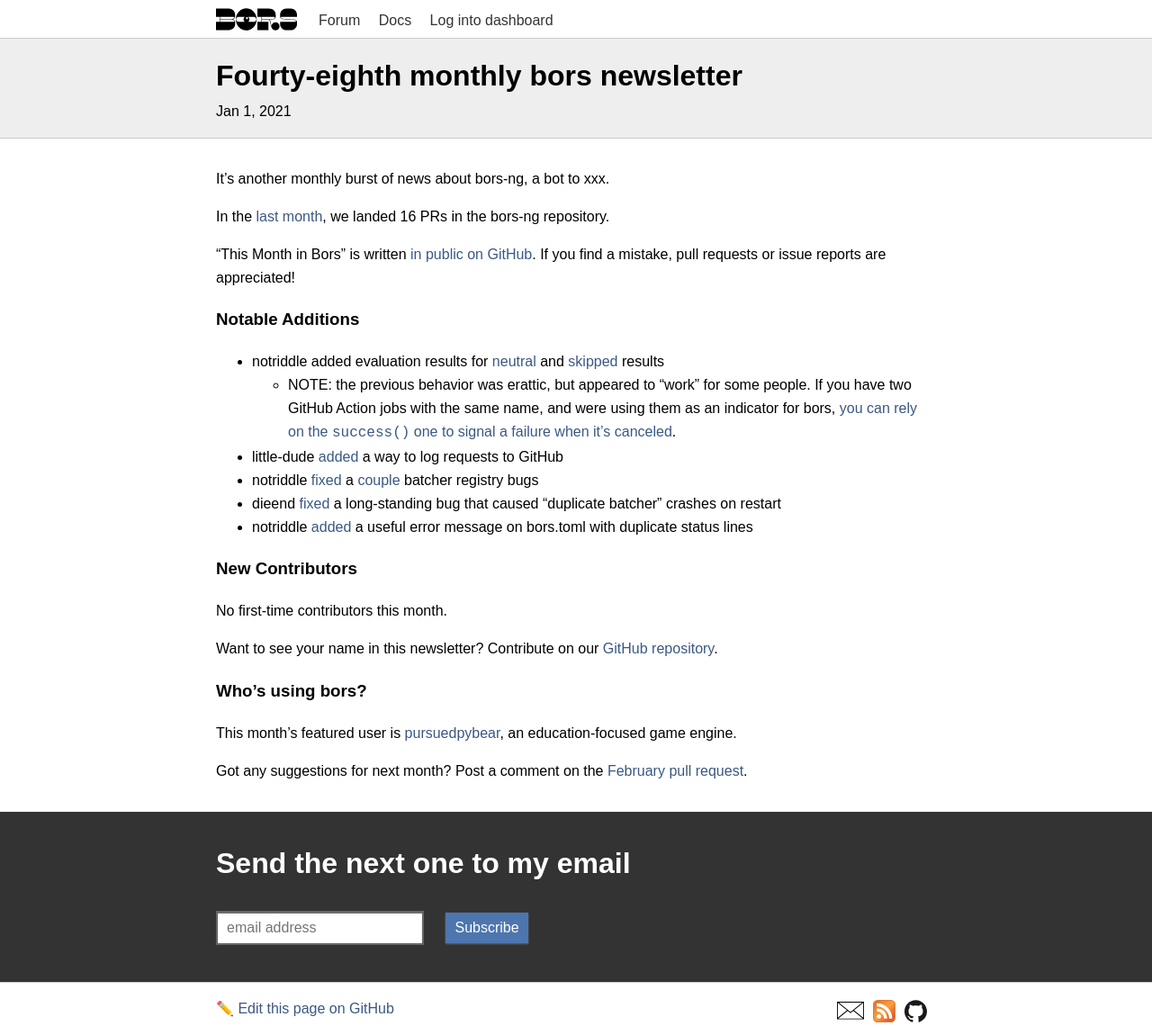
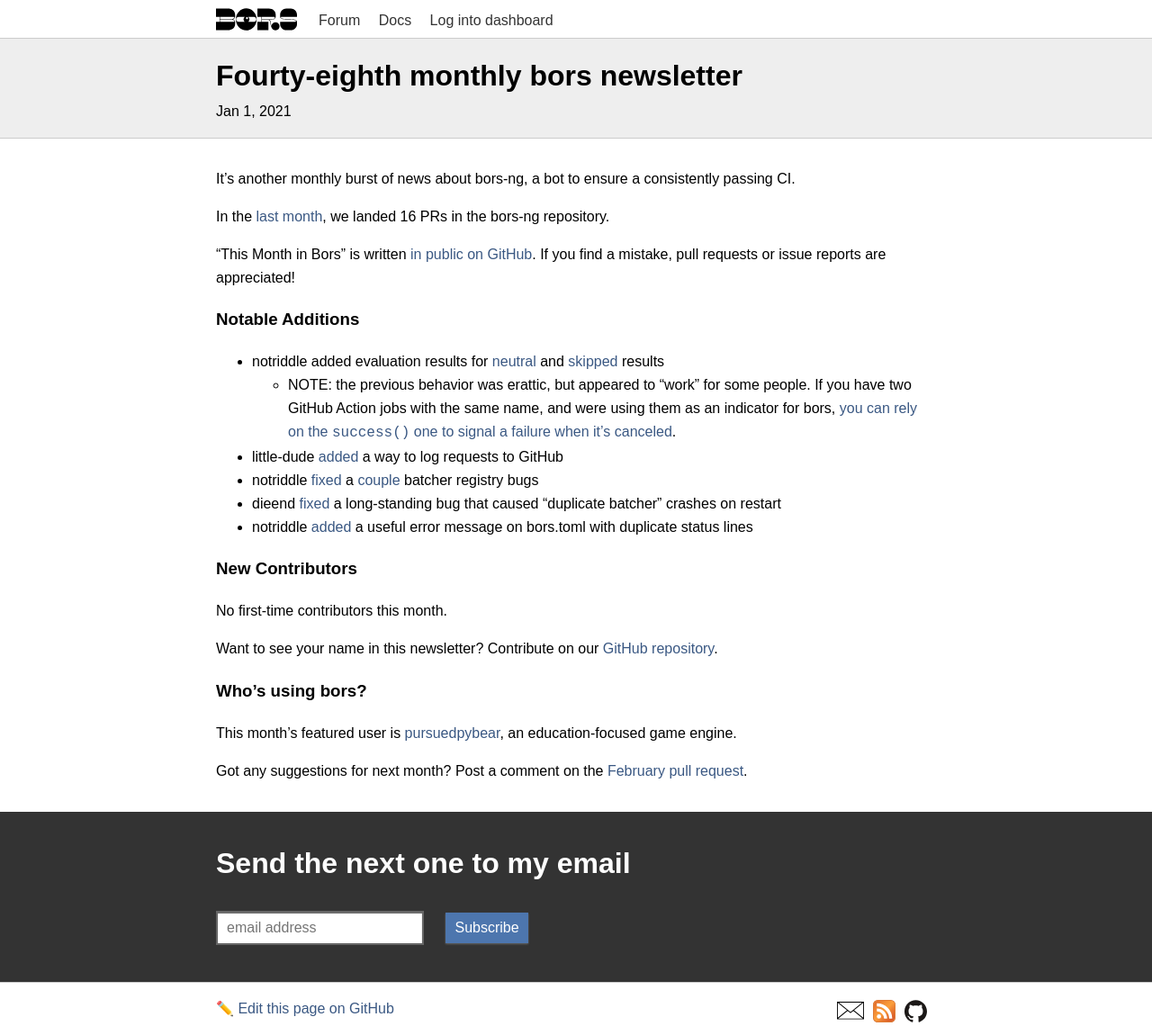
Before and after one commit to bors-ng/bors-ng.github.io, a Jekyll site: the page built from _posts/2021-01-01-tmib-48.md, in a window 1280 px wide. Shown: the whole page at 90% size. Built offline with Jekyll 4.4.1, drawn with Linux system fonts in a browser that asks for light colours.

Commit message:
Update 2021-01-01-tmib-48.md

```diff
--- a/_posts/2021-01-01-tmib-48.md
+++ b/_posts/2021-01-01-tmib-48.md
@@ -6,7 +6,7 @@
 categories: newsletter
 ---
 
-It's another monthly burst of news about bors-ng, a bot to xxx.
+It's another monthly burst of news about bors-ng, a bot to ensure a consistently passing CI.
 
 In the [last month](https://github.com/bors-ng/bors-ng/pulls?utf8=%E2%9C%93&q=is%3Apr%20is%3Amerged%20closed%3A2020-12-01..2020-12-31),
 we landed 16 PRs in the bors-ng repository.
```
